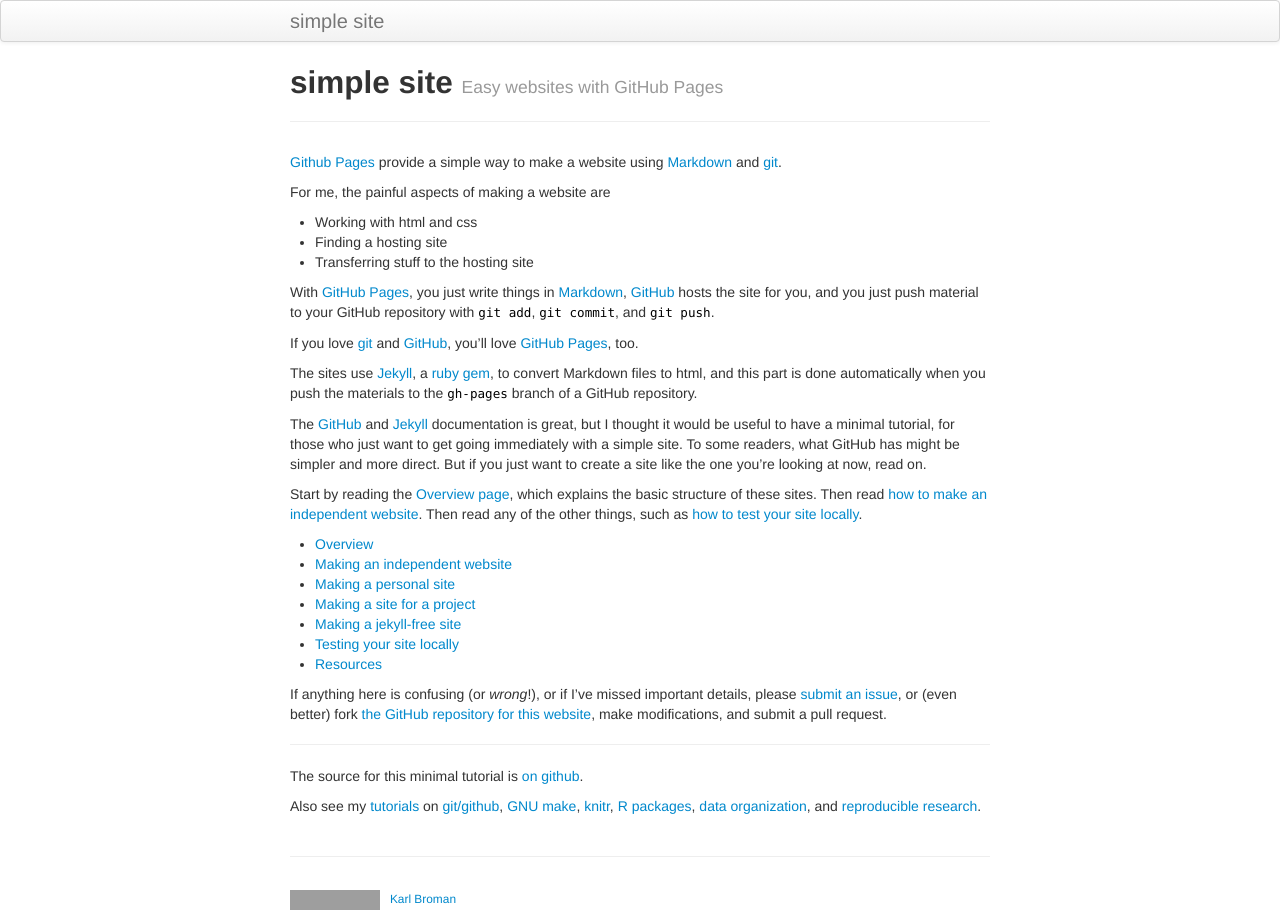
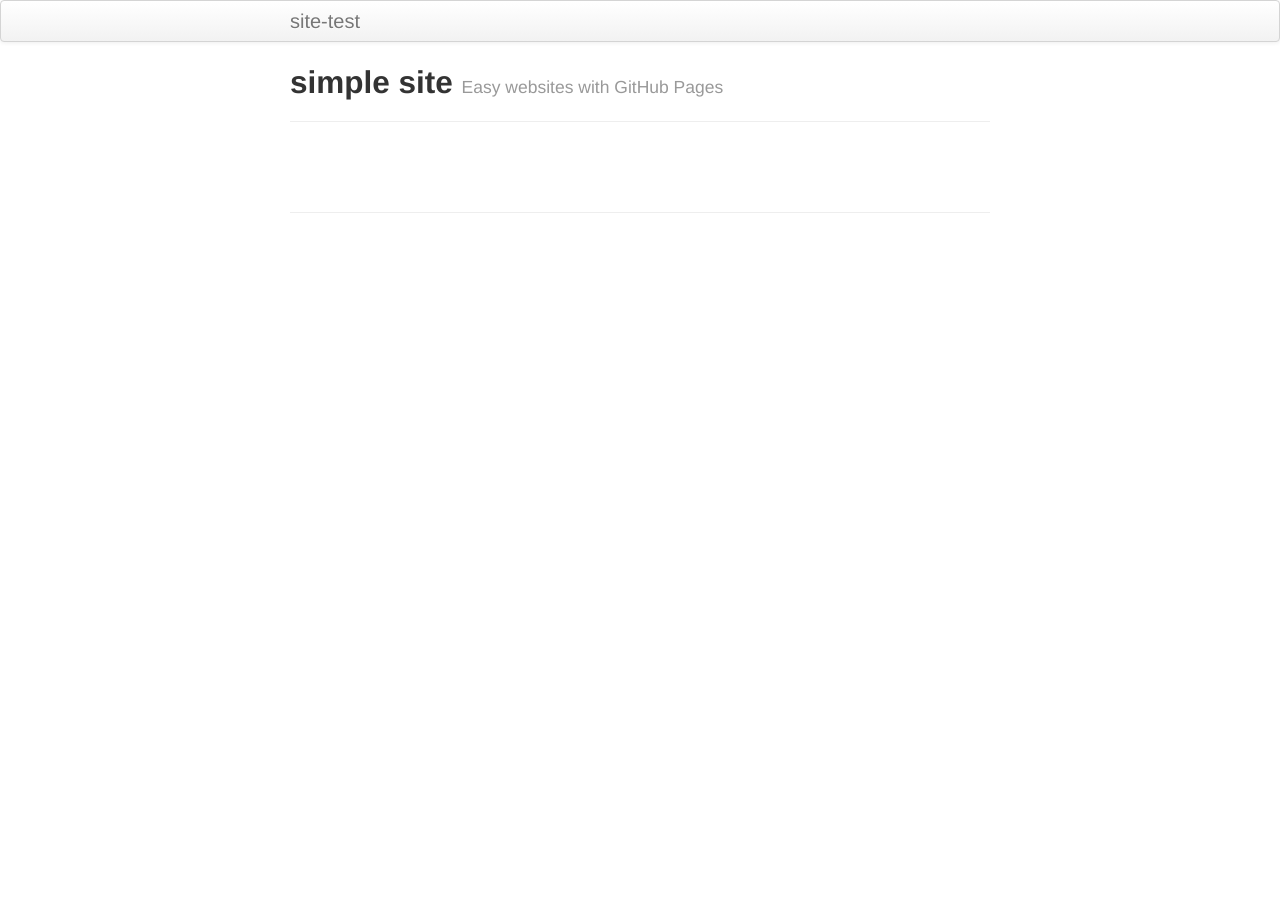
Before and after one commit to MaximeDelaporte/site-test, a Jekyll site: the page built from index.md, in a window 1280 px wide. Built offline with Jekyll 4.4.1, drawn with Linux system fonts in a browser that asks for light colours; grey boxes are pictures that could not be loaded.

Commit message:
Reset du theme

```diff
--- a/_config.yml
+++ b/_config.yml
@@ -8,16 +8,15 @@ highlighter: rouge
 # Themes are encouraged to use these universal variables
 # so be sure to set them if your theme uses them.
 #
-title : simple site
+title : site-test
 author :
-  name : Karl Broman
-  email : kbroman@gmail.com
-  github : kbroman
-  twitter : kwbroman
-  feedburner : nil
+  name : Maxime Delaporte
+  email : delaporte.maxime@orange.fr
+  github : MaximeDelaporte
+
 
 # NOTE: If replacing this next line with your own URL, you likely want "https://" not "http://"
-production_url : http://kbroman.github.io/simple_site
+production_url : https://MaximeDelaporte.github.io/site-test
 
 # Tell Github to use the kramdown markdown interpreter
 # (see https://help.github.com/articles/migrating-your-pages-site-from-maruku)
@@ -52,7 +51,7 @@ JB :
   #     This means always setting the protocol (http|https) or prefixing with "/"
   #
   # NOTE: If replacing this next line with your own URL, you likely want "https://" not "http://"
-  BASE_PATH : http://kbroman.org/simple_site
+  BASE_PATH : https://MaximeDelaporte.github.io/site-test
 
   # By default, the asset_path is automatically defined relative to BASE_PATH plus the enabled theme.
   # ex: [BASE_PATH]/assets/themes/[THEME-NAME]
--- a/_includes/themes/twitter/default.html
+++ b/_includes/themes/twitter/default.html
@@ -45,8 +45,7 @@
       <footer>
         <p><small>
   <!-- start of Karl's footer; modify this part -->
-          <a href="https://creativecommons.org/publicdomain/zero/1.0/"><img src="https://i.creativecommons.org/p/zero/1.0/88x31.png" alt="CC0"/></a> &nbsp;
-          <a href="http://kbroman.org">Karl Broman</a>
+
   <!-- end of Karl's footer; modify this part -->
         </small></p>
       </footer>
--- a/index.md
+++ b/index.md
@@ -2,71 +2,5 @@
 layout: page
 title: simple site
 tagline: Easy websites with GitHub Pages
-description: Minimal tutorial on making a simple website with GitHub Pages
+description: Site test
 ---
-
-[Github Pages](https://pages.github.com) provide a simple way to make a
-website using
-[Markdown](https://daringfireball.net/projects/markdown/) and
-[git](https://git-scm.com).
-
-For me, the painful aspects of making a website are
-
-- Working with html and css
-- Finding a hosting site
-- Transferring stuff to the hosting site
-
-With [GitHub Pages](https://pages.github.com), you just write things in
-[Markdown](https://daringfireball.net/projects/markdown/),
-[GitHub](https://github.com) hosts the site for you, and you just push
-material to your GitHub repository with `git add`, `git commit`, and
-`git push`.
-
-If you love [git](https://git-scm.com/) and
-[GitHub](https://github.com), you'll love
-[GitHub Pages](https://pages.github.com), too.
-
-The sites use [Jekyll](https://jekyllrb.com/), a
-[ruby](https://www.ruby-lang.org/en/) [gem](https://rubygems.org/), to
-convert Markdown files to html, and this part is done
-automatically when you push the materials to the `gh-pages` branch
-of a GitHub repository.
-
-The [GitHub](https://pages.github.com) and
-[Jekyll](https://jekyllrb.com) documentation is great, but I thought it
-would be useful to have a minimal tutorial, for those who just want to
-get going immediately with a simple site. To some readers, what GitHub
-has might be simpler and more direct.  But if you just want to create
-a site like the one you're looking at now, read on.
-
-Start by reading the [Overview page](pages/overview.html), which
-explains the basic structure of these sites. Then read
-[how to make an independent website](pages/independent_site.html). Then
-read any of the other things, such as
-[how to test your site locally](pages/local_test.html).
-
-- [Overview](pages/overview.html)
-- [Making an independent website](pages/independent_site.html)
-- [Making a personal site](pages/user_site.html)
-- [Making a site for a project](pages/project_site.html)
-- [Making a jekyll-free site](pages/nojekyll.html)
-- [Testing your site locally](pages/local_test.html)
-- [Resources](pages/resources.html)
-
-If anything here is confusing (or _wrong_!), or if I've missed
-important details, please
-[submit an issue](https://github.com/kbroman/simple_site/issues), or (even
-better) fork [the GitHub repository for this website](https://github.com/kbroman/simple_site),
-make modifications, and submit a pull request.
-
----
-
-The source for this minimal tutorial is [on github](https://github.com/kbroman/simple_site).
-
-Also see my [tutorials](http://kbroman.org/pages/tutorials) on
-[git/github](http://kbroman.org/github_tutorial),
-[GNU make](http://kbroman.org/minimal_make),
-[knitr](http://kbroman.org/knitr_knutshell),
-[R packages](http://kbroman.org/pkg_primer),
-[data organization](http://kbroman.org/dataorg),
-and [reproducible research](http://kbroman.org/steps2rr).
```
Also changed, not shown: pages/independent_site.md (deleted, +0 -203 lines), pages/local_test.md (deleted, +0 -60 lines), pages/nojekyll.md (deleted, +0 -24 lines), pages/overview.md (deleted, +0 -107 lines), pages/project_site.md (deleted, +0 -61 lines), pages/resources.md (deleted, +0 -24 lines), pages/user_site.md (deleted, +0 -53 lines).
